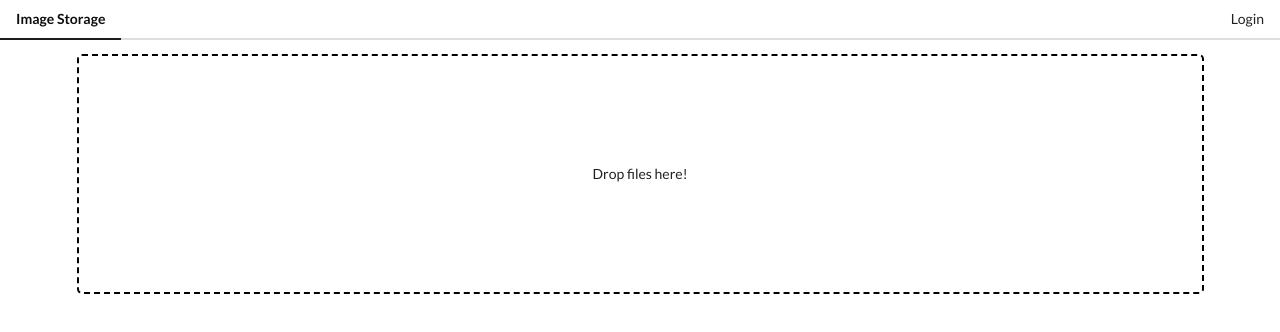
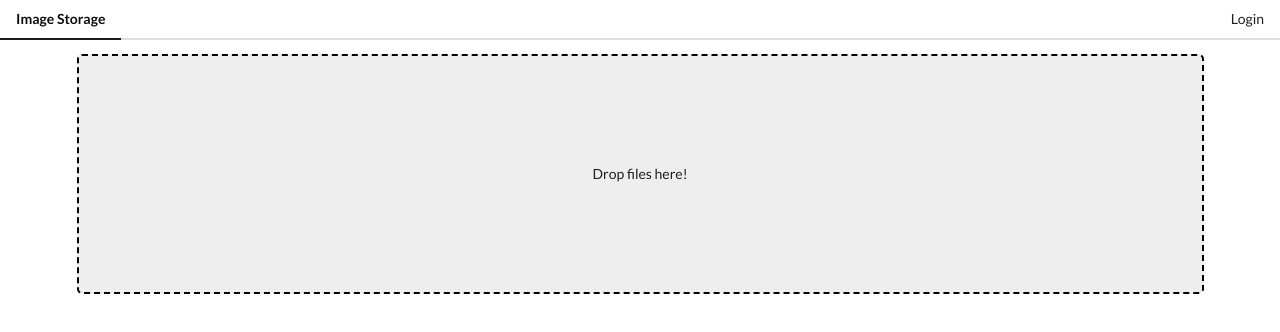
Before and after one commit to prateekvarma/vue-image-uploader, a Vue app: page /upload in a window 1280 px wide. In both pictures the pointer is over the element 640 px from the left and 174 px from the top of the page. Shown: the top 332 px of the page. Built offline with nearby package versions, Linux system fonts and the light colour scheme.

Commit message:
corrected hover styling

```diff
--- a/src/components/UploadForm.vue
+++ b/src/components/UploadForm.vue
@@ -21,8 +21,8 @@
         align-items: center;
         position: relative;
     }
-    .dropper hover {
-        background-color: #eeee;
+    .dropper:hover {
+        background-color: #eee;
     }
     input {
         width: 100%;
```
